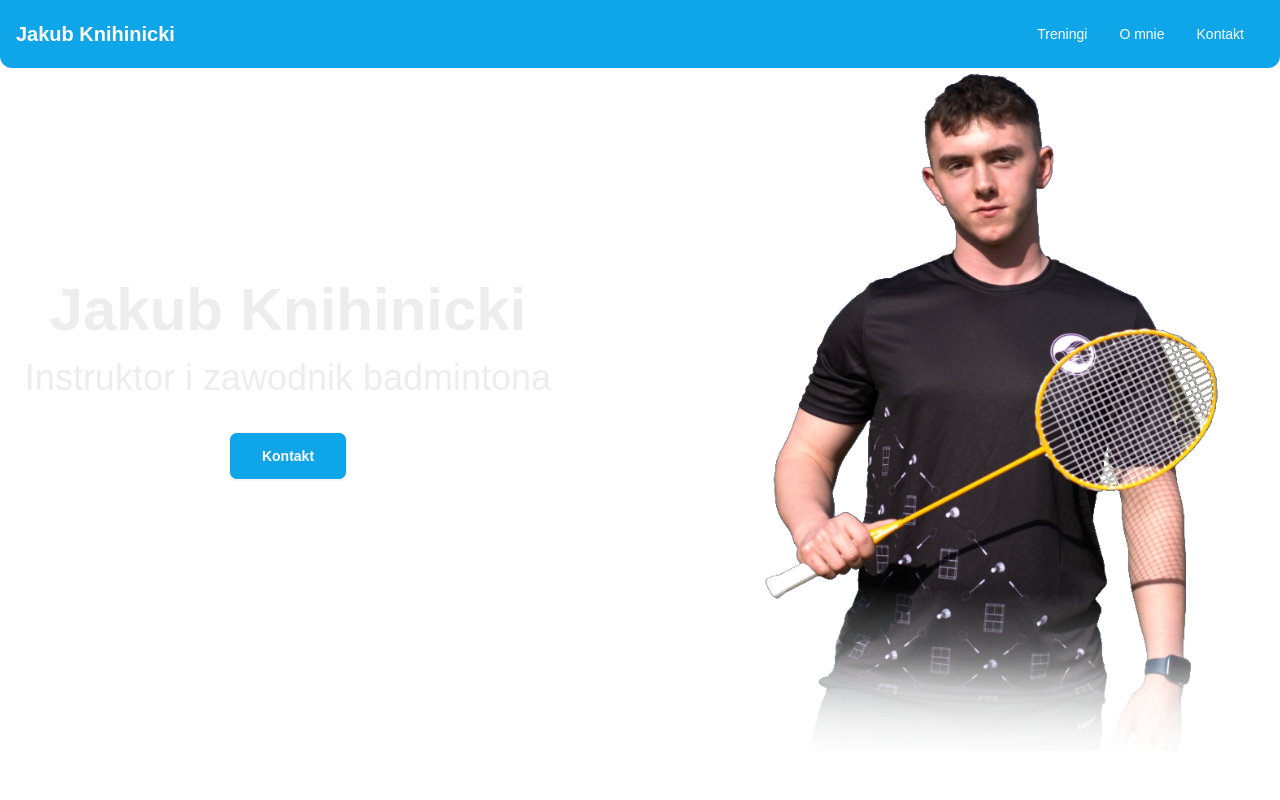
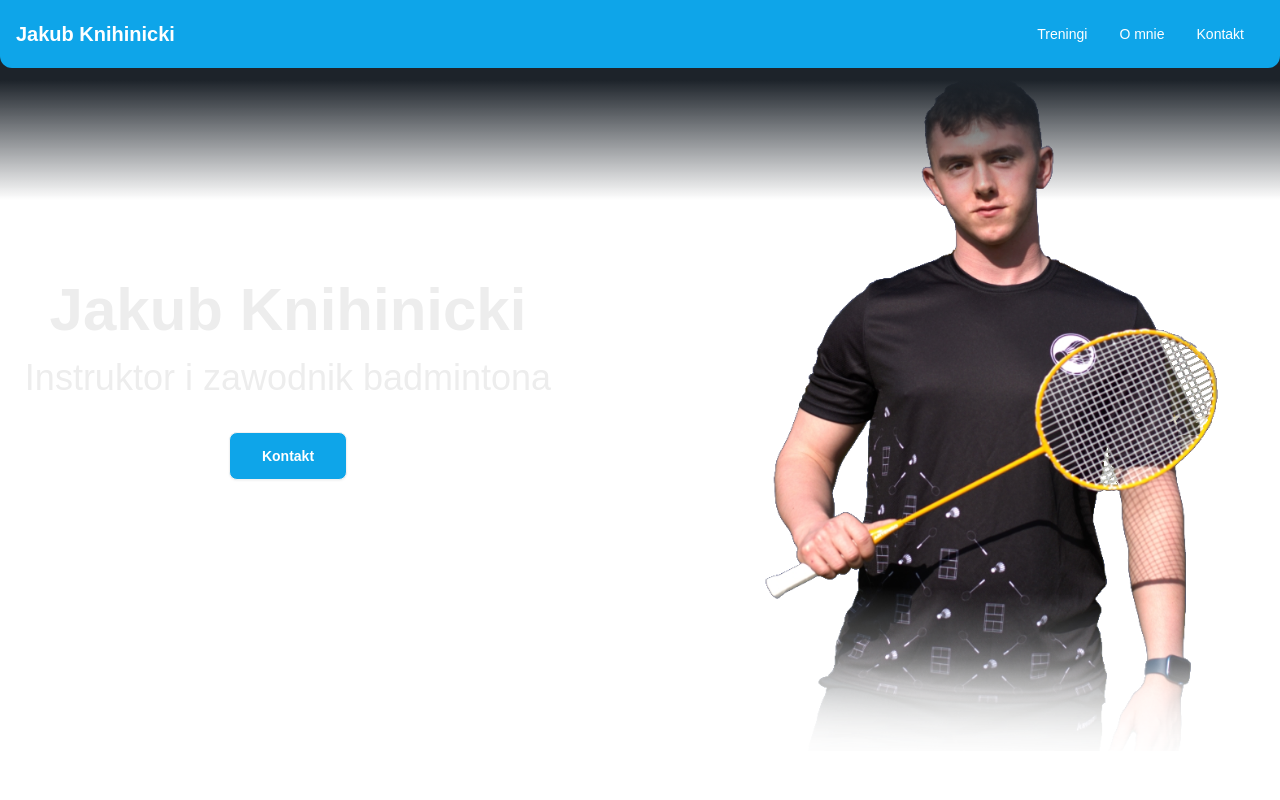
Before and after one commit to jeli-t/kubakniha.pl, a Next.js app in the folder next-app/: page / in a window 1280 px wide. Shown: the top 800 px of the page. Built offline with nearby package versions, Linux system fonts and the light colour scheme.

Commit message:
add depth effect to Navbar

```diff
--- /dev/null
+++ b/next-app/app/UI/Navbar/Navbar.module.css
@@ -0,0 +1,8 @@
+.bg_fade_out {
+    position: fixed;
+    z-index: 30;
+    width: 100%;
+    height: 200px;
+    background: rgb(29,35,42);
+    background: linear-gradient(180deg, rgba(29,35,42,1) 40%, rgba(0,0,0,0) 100%);
+}
--- a/next-app/app/UI/Navbar/Navbar.tsx
+++ b/next-app/app/UI/Navbar/Navbar.tsx
@@ -1,7 +1,9 @@
+import classes from "./Navbar.module.css"
+
 export function Navbar() {
     return (
         <div className="flex justify-center h-fit text-white">
-            <div className="navbar fixed z-10 max-w-7xl px-4 rounded-b-xl bg-sky-500">
+            <div className="navbar fixed z-40 max-w-7xl px-4 rounded-b-xl bg-sky-500">
                 <div className="flex-1">
                     <a className="text-md md:text-xl font-bold">Jakub Knihinicki</a>
                 </div>
@@ -13,6 +15,7 @@ export function Navbar() {
                     </ul>
                 </div>
             </div>
+            <div className={classes.bg_fade_out}></div>
         </div>
     )
 }
```
